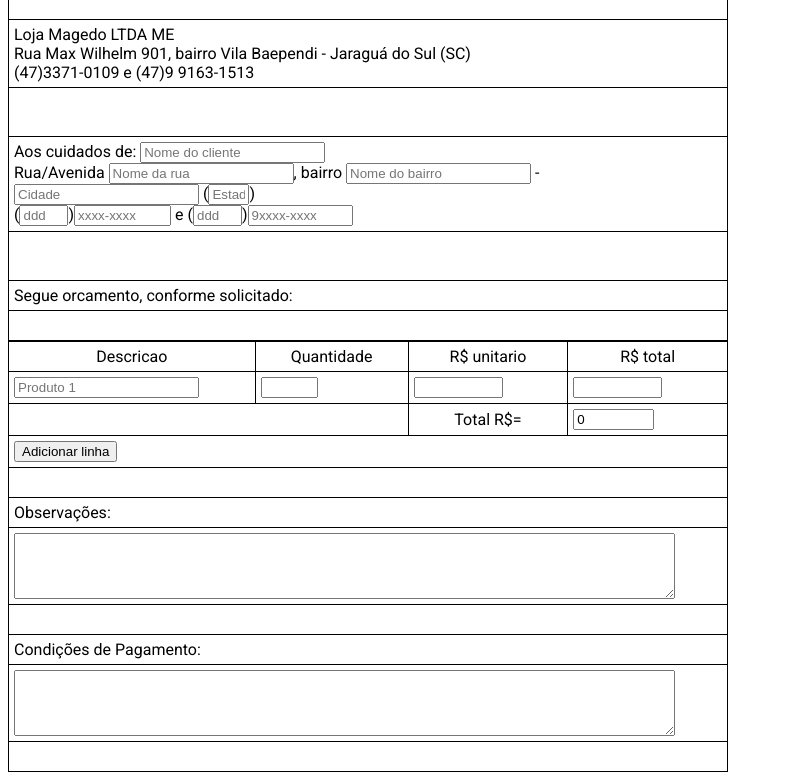
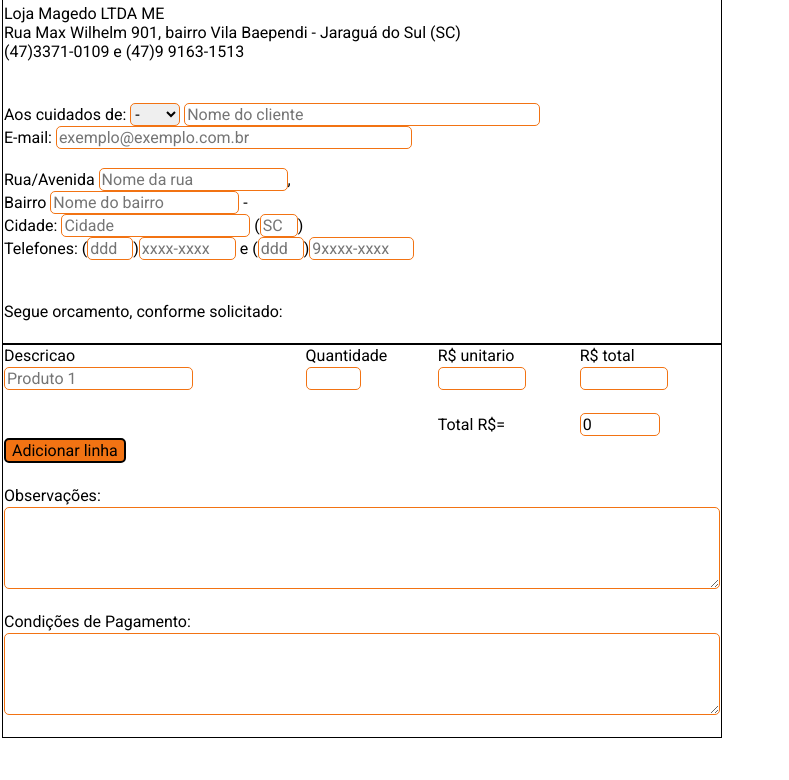
Before and after one commit to clovisf/formulario-orcamento-v01, a plain HTML site: page index.html in a window 1280 px wide. Shown: the part 89-869 px from the top of the page, without its empty margins (0-789 px from the left). After the commit the page ends 835 px from the top, so only its background shows below. Drawn offline with Linux system fonts and the light colour scheme.

Commit message:
some CSS formatting and Javascript addition

```diff
--- a/alljavascript.js
+++ b/alljavascript.js
@@ -17,10 +17,10 @@ document.getElementById("resultadofinal").value = somatotal;
   cell2 = row.insertCell(1);
   cell3 = row.insertCell(2);
   cell4 = row.insertCell(3);
-  cell1.innerHTML = "<input type='text' class='' name='busca' placeholder='Produto 1' id='Produto"+i.toString()+"'/>";
-  cell2.innerHTML = "<input type='text' name='quantidade' size='4' id='qtde"+i.toString()+"' onchange='multiplicar();totalizador();'/>";
-  cell3.innerHTML = "<input type='text' name='valorunitario' size='8' id='valorunit"+i.toString()+"' onchange='multiplicar();totalizador();'/>";
-  cell4.innerHTML = "<input type='text' name'resultadomultiplicacao' size='8' id='resultadomultiplicacao"+i.toString()+"'/>";
+  cell1.innerHTML = "<input type='text' class='produtodinamico' name='busca' placeholder='Produto 1' id='Produto"+i.toString()+"'/>";
+  cell2.innerHTML = "<input type='text' class='qtdedinamica' name='quantidade' size='4' id='qtde"+i.toString()+"' onchange='multiplicar();totalizador();'/>";
+  cell3.innerHTML = "<input type='text' class='valorunitdinamico' name='valorunitario' size='8' id='valorunit"+i.toString()+"' onchange='multiplicar();totalizador();'/>";
+  cell4.innerHTML = "<input type='text' class='resultmultiplicdinamico' name'resultadomultiplicacao' size='8' id='resultadomultiplicacao"+i.toString()+"'/>";
 
 };
 function multiplicar()
@@ -58,10 +58,10 @@ function multiplicar()
       cell2 = row.insertCell(1);
       cell3 = row.insertCell(2);
       cell4 = row.insertCell(3);
-      cell1.innerHTML = "<input type='text' class='' name='busca' placeholder='Produto "+i.toString()+"' id='Produto"+i.toString()+"'/>";
-      cell2.innerHTML = "<input type='text' name='quantidade' size='4' id='qtde"+i.toString()+"' onchange='multiplicar();totalizador();'/>";
-      cell3.innerHTML = "<input type='text' name='valorunitario' size='8' id='valorunit"+i.toString()+"' onchange='multiplicar();totalizador();'/>";
-      cell4.innerHTML = "<input type='text' name'resultadomultiplicacao' size='8' id='resultadomultiplicacao"+i.toString()+"'/>";
+      cell1.innerHTML = "<input type='text' class='produtodinamico' name='busca' placeholder='Produto "+i.toString()+"' id='Produto"+i.toString()+"'/>";
+      cell2.innerHTML = "<input type='text' class='qtdedinamica' name='quantidade' size='4' id='qtde"+i.toString()+"' onchange='multiplicar();totalizador();'/>";
+      cell3.innerHTML = "<input type='text' class='valorunitdinamico' name='valorunitario' size='8' id='valorunit"+i.toString()+"' onchange='multiplicar();totalizador();'/>";
+      cell4.innerHTML = "<input type='text' class='resultmultiplicdinamico' name'resultadomultiplicacao' size='8' id='resultadomultiplicacao"+i.toString()+"'/>";
 
       totalizador();
     }
--- a/cssorcamento.css
+++ b/cssorcamento.css
@@ -3,26 +3,30 @@ body {
     font-size: 1em;
     background-color: #ffffff;
     padding: 0px;
+    margin-top: 2px;
+    margin-left: 2px;
 }
-table, th, td {
-    border: 1px solid #000000;
-    background-color: #ffffff;
-    border-collapse: collapse;
-    padding: 5px;
-    width: 720px;
-}
+
 logomarca{
 display: block;
 margin: 0 auto;
 
 }
-#tabelaorc tr.cabecalhodescricao {
-  text-align: center;
+.tabelaorc{
+  border: 1px solid #000000;
+  background-color: #ffffff;
+  border-collapse: collapse;
+  padding: 0px;
+  width: 720px;
 }
-#tabelaorc td.totalfinal {
-  text-align: center;
+.cabecalho{
+  border: 1px solid #000000;
+  background-color: #ffffff;
+  border-collapse: collapse;
+  padding: 0px;
+  width: 720px;
+}
 
-}
 
 .botaoenviar{
   float: right;
@@ -34,4 +38,36 @@ float: center;
 
 p.impressao{
   align-items: center;
+
 }
+
+.tratamento, .nomecliente, .emailcliente, .ruaavenida, .nomebairro, .nomecidade, .nomeestado, .dddfixo, .fonefixo, .dddcelular, .telcelular, .somatoriofinal, .observacoesfinais, .condicoespagto{
+
+  border: 1px solid #f27313;
+  border-radius: 5px;
+  box-sizing: border-box;
+  color: black;
+  font-family: 'Roboto', sans-serif;
+  font-size: 1em;
+
+}
+.imprimir, .gerararquivo, .novalinha {
+  background-color: #f27313;
+  border: 2px solid black;
+  border-radius: 5px;
+  box-sizing: border-box;
+  color: black;
+  font-family: 'Roboto', sans-serif;
+  font-size: 1em;
+}
+.observacoesfinais, .condicoespagto {
+    width: 100%;
+}
+.produtodinamico, .qtdedinamica, .valorunitdinamico, .resultmultiplicdinamico {
+  border: 1px solid #f27313;
+  border-radius: 5px;
+  box-sizing: border-box;
+  color: black;
+  font-family: 'Roboto', sans-serif;
+  font-size: 1em;
+}
--- a/index.html
+++ b/index.html
@@ -15,11 +15,11 @@
 
 </head>
 <body>
-  <table>
+  <table class="cabecalho">
    <tr>
      <td colspan="4"><img src="logo-magedo-orcamento.jpg" alt="Logomarca Magedo Automatizacao" class="logomarca"></td>
-    <td colspan="1"><p class="impressao"><input type="submit" value="Imprimir pagina" class="" onclick="imprimirpagina();"></p>
-      <input type="submit" value="Salvar em CSV" class="" onclick="gerarcsv();">
+    <td colspan="1"><p class="impressao"><input type="submit" value="Imprimir pagina" class="imprimir" onclick="imprimirpagina();"></p>
+      <input type="submit" value="Salvar em CSV" class="gerararquivo" onclick="gerarcsv();">
      </td>
    </tr>
    <tr>
@@ -36,9 +36,19 @@
      <td colspan="5"><br><br></td>
    </tr>
 <tr>
-     <td colspan="5">Aos cuidados de: <input type="text" name="nomepessoa" size="20" id="nomecliente" placeholder="Nome do cliente"><br>
-        Rua/Avenida <input type="text" name="ruaavenida" size="20" id="nomerua" placeholder="Nome da rua">, bairro <input type="text" name="bairro" size="20" id="nomebairro" placeholder="Nome do bairro"> - <input type="text" name="cidade" size="20" id="nomecidade" placeholder="Cidade"> (<input type="text" name="estado" size="2" id="nomeestado" placeholder="Estado">)<br>
-        (<input type="text" name="ddd" size="3" id="dddfixo" placeholder="ddd">)<input type="text" name="telefonefixo" size="9" id="fonefixo" placeholder="xxxx-xxxx"> e (<input type="text" name="celular" size="3" id="dddcelular" placeholder="ddd">)<input type="text" name="telefonecelular" size="10" id="telcelular" placeholder="9xxxx-xxxx">
+     <td colspan="5">Aos cuidados de:
+       <select name="tratamento" class="tratamento" id="tratamento">
+         <option value=" ">-</option>
+         <option value="Sr">Sr. </option>
+         <option value="Sra">Sra. </option>
+         <option value="Srs">Srs. </option>
+       </select>
+       <input type="text" class="nomecliente" size="40" id="nomecliente" placeholder="Nome do cliente"><br>
+       E-mail: <input type="text" class="emailcliente" size="40" id="emailcliente" placeholder="exemplo@exemplo.com.br"><br><br>
+        Rua/Avenida <input type="text" name="ruaavenida" class="ruaavenida" size="20" id="nomerua" placeholder="Nome da rua">, <br>
+        Bairro <input type="text" name="bairro" class="nomebairro" size="20" id="nomebairro" placeholder="Nome do bairro"> - <br>
+        Cidade: <input type="text" name="cidade" class="nomecidade" size="20" id="nomecidade" placeholder="Cidade"> (<input type="text" name="estado" size="2" class="nomeestado" id="nomeestado" placeholder="SC">)<br>
+        Telefones: (<input type="text" name="ddd" size="3" class="dddfixo" id="dddfixo" placeholder="ddd">)<input type="text" name="telefonefixo" size="9" class="fonefixo" id="fonefixo" placeholder="xxxx-xxxx"> e (<input type="text" name="celular" size="3" class="dddcelular" id="dddcelular" placeholder="ddd">)<input type="text" name="telefonecelular" class="telcelular" size="10" id="telcelular" placeholder="9xxxx-xxxx">
 
      </td>
     </tr>
@@ -48,19 +58,20 @@
    </tr>
    <tr><td colspan="5"><br></td></tr>
  </table>
- <table id="tabelaorc">
+ <table class="tabelaorc" id="tabelaorc">
    <tr class="cabecalhodescricao">
       <td>Descricao</td>
       <td>Quantidade</td>
       <td>R$ unitario</td>
       <td class="rstotal">R$ total</td>
    </tr>
-
-
+  <tr class="">
+    <td class="" colspan="5"><br></td>
+  </tr>
    <tr class="totalizador">
       <td colspan="2"></td>
       <td class="totalfinal">Total R$= </td>
-      <td><input type="text" name"resultadofinal" size="7" id="resultadofinal"></td>
+      <td><input type="text" class="somatoriofinal" name"resultadofinal" size="7" id="resultadofinal"></td>
    </tr>
    <tr><td colspan="5" class="espacamentotabela"><input type="submit" value="Adicionar linha" class="novalinha" onclick="adicionarlinha();"/></td></tr>
    <tr class="">
@@ -70,7 +81,7 @@
     <td colspan="5">Observações:<br></td>
   </tr>
   <tr>
-    <td colspan="5"><textarea rows="4"  cols="80" name="observacoes" id="observacoesfinais"></textarea></td>
+    <td colspan="5"><textarea rows="4"  class="observacoesfinais" cols="" name="observacoes" id="observacoesfinais"></textarea></td>
   </tr>
    <tr class="">
      <td colspan="5"><br></td>
@@ -79,7 +90,7 @@
     <td colspan="5">Condições de Pagamento:<br></td>
   </tr>
   <tr>
-    <td colspan="5"><textarea rows="4"  cols="80" name="condicoes" id="condicoespagto"></textarea></td>
+    <td colspan="5"><textarea rows="4"  cols="" name="condicoes" class="condicoespagto" id="condicoespagto"></textarea></td>
   </tr>
   <tr>
     <td colspan="5"><br></td>
```
Also changed, not shown: esquema-de-cores-complementares.png (added), 2 other files.
